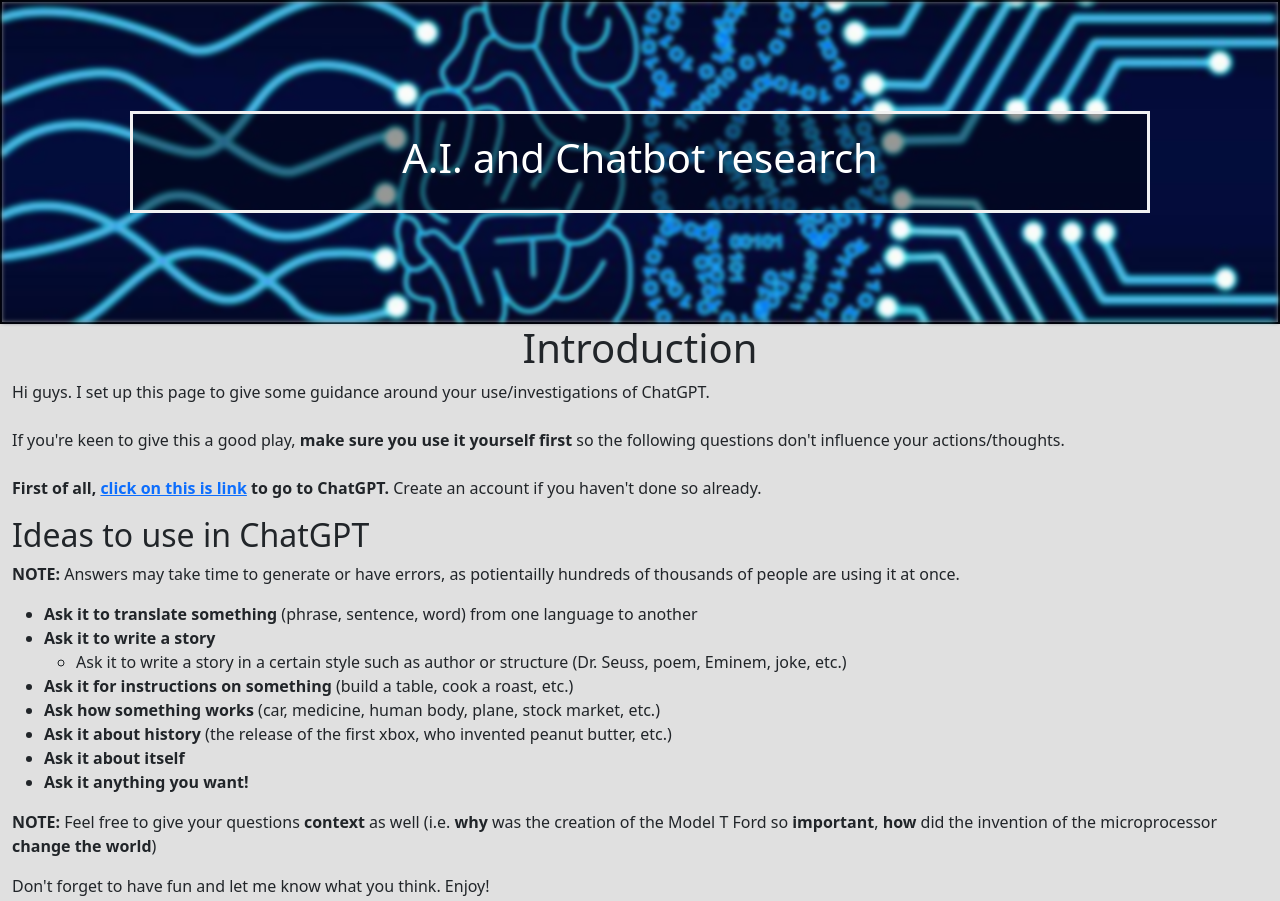
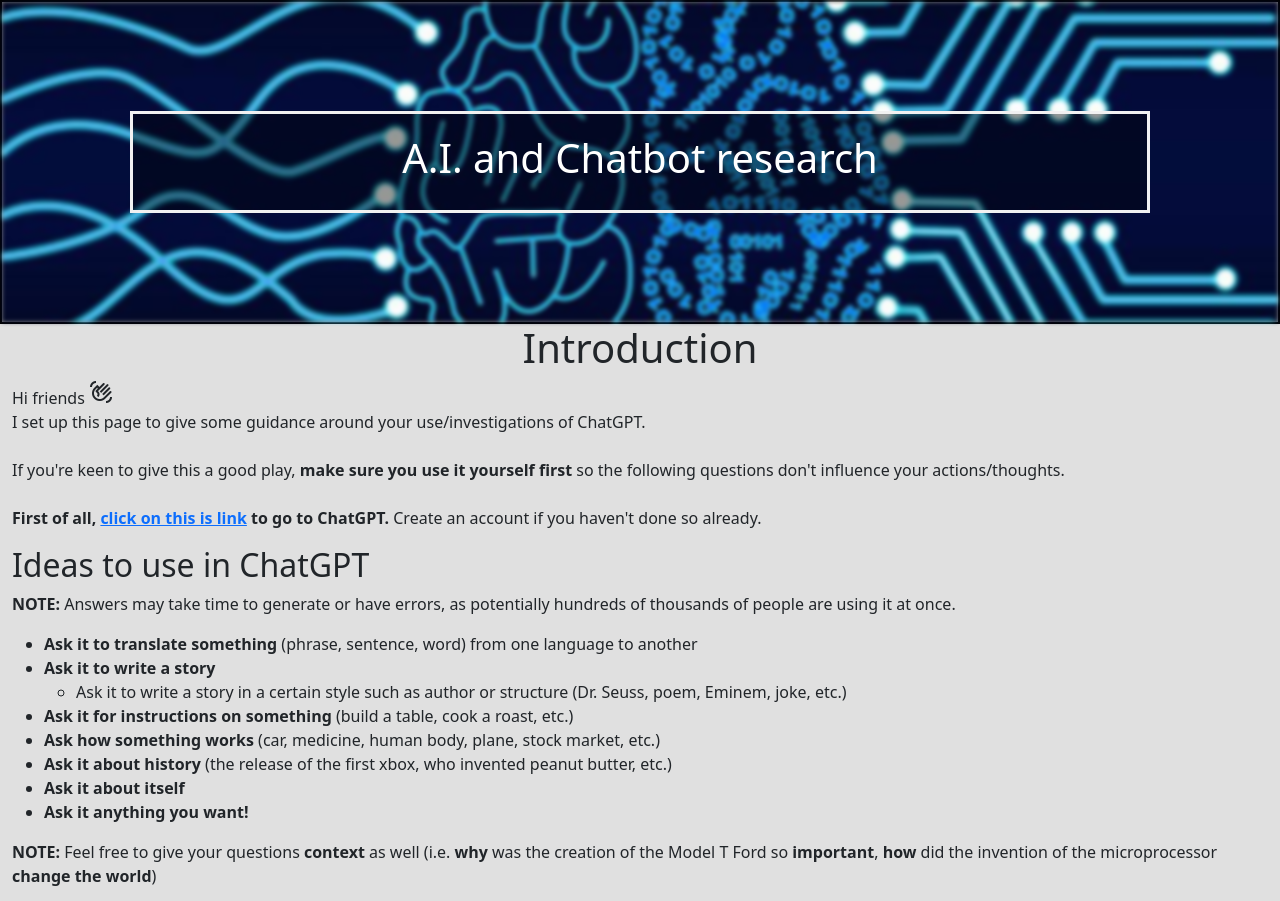
Before and after one commit to RINZLER35/RINZLER35.github.io, a plain HTML site: page AI research/index.html in a window 1280 px wide. Shown: the top 901 px of the page. Drawn offline with nearby package versions, Linux system fonts and the light colour scheme; a script that the page names is missing.

Commit message:
Update index.html
- Fixed typo
- Added cool icon

```diff
--- a/AI research/index.html
+++ b/AI research/index.html
@@ -7,6 +7,7 @@
         <link href="https://cdn.jsdelivr.net/npm/bootstrap@5.2.0/dist/css/bootstrap.min.css" rel="stylesheet" integrity="sha384-gH2yIJqKdNHPEq0n4Mqa/HGKIhSkIHeL5AyhkYV8i59U5AR6csBvApHHNl/vI1Bx" crossorigin="anonymous">
         <link href="./CSS/style.css" rel="stylesheet">
         <link rel="stylesheet" href="https://cdnjs.cloudflare.com/ajax/libs/font-awesome/4.7.0/css/font-awesome.min.css">
+        <link rel="stylesheet" href="https://fonts.googleapis.com/css2?family=Material+Symbols+Outlined:opsz,wght,FILL,GRAD@20..48,100..700,0..1,-50..200"/>
     </head>
 
     <!------------------------------ BODY ------------------------------>
@@ -35,7 +36,9 @@
                     <!-- Home description -->
                     <div class="col-12 justify-content-center">
                         <p>
-                            Hi guys. I set up this page to give some guidance around your use/investigations of ChatGPT.
+                            Hi friends <span class="material-symbols-outlined">waving_hand</span>
+                            <br>
+                            I set up this page to give some guidance around your use/investigations of ChatGPT.
                             <br><br>
                             If you're keen to give this a good play, <strong>make sure you use it yourself first</strong> so the following
                             questions don't influence your actions/thoughts.
@@ -45,7 +48,7 @@
                         </p>
 
                         <h2>Ideas to use in ChatGPT</h2>
-                        <p><strong>NOTE:</strong> Answers may take time to generate or have errors, as potientailly hundreds of thousands
+                        <p><strong>NOTE:</strong> Answers may take time to generate or have errors, as potentially hundreds of thousands
                             of people are using it at once.
                         </p>
                         <ul>
```
